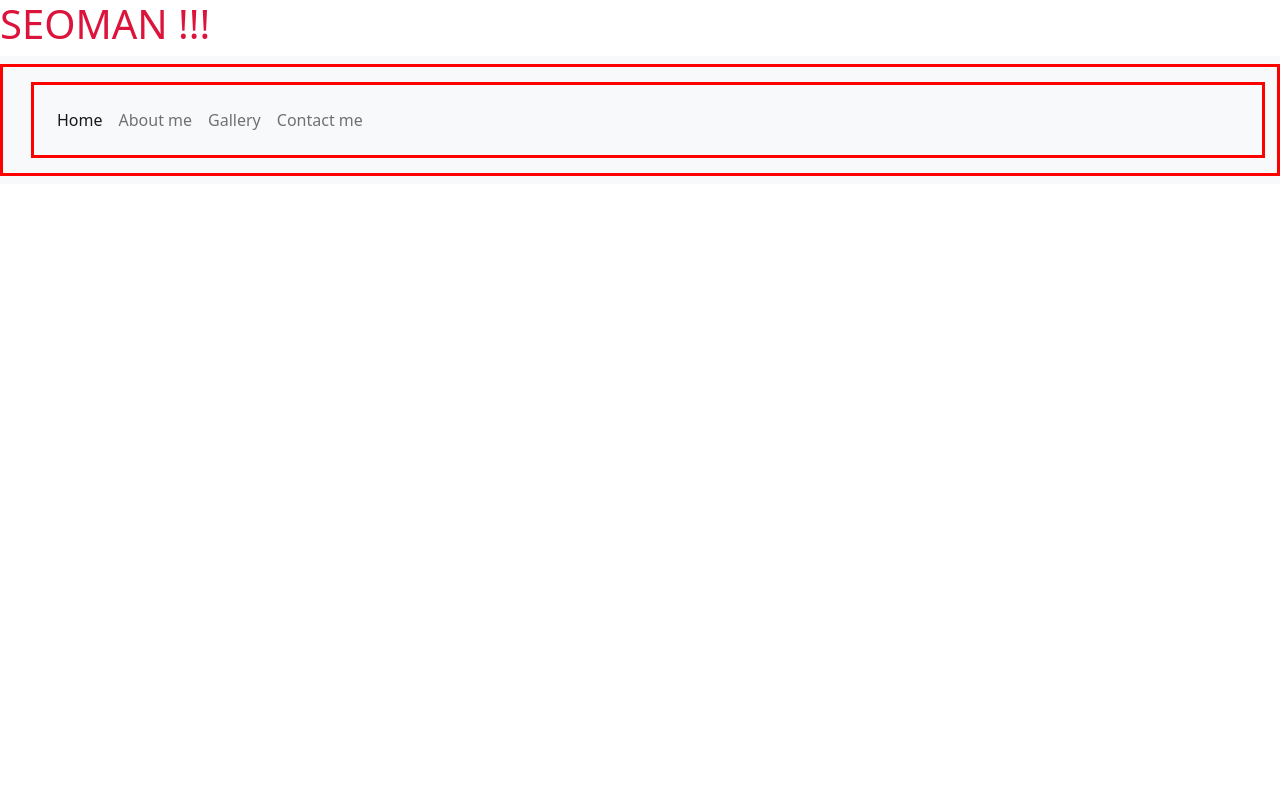
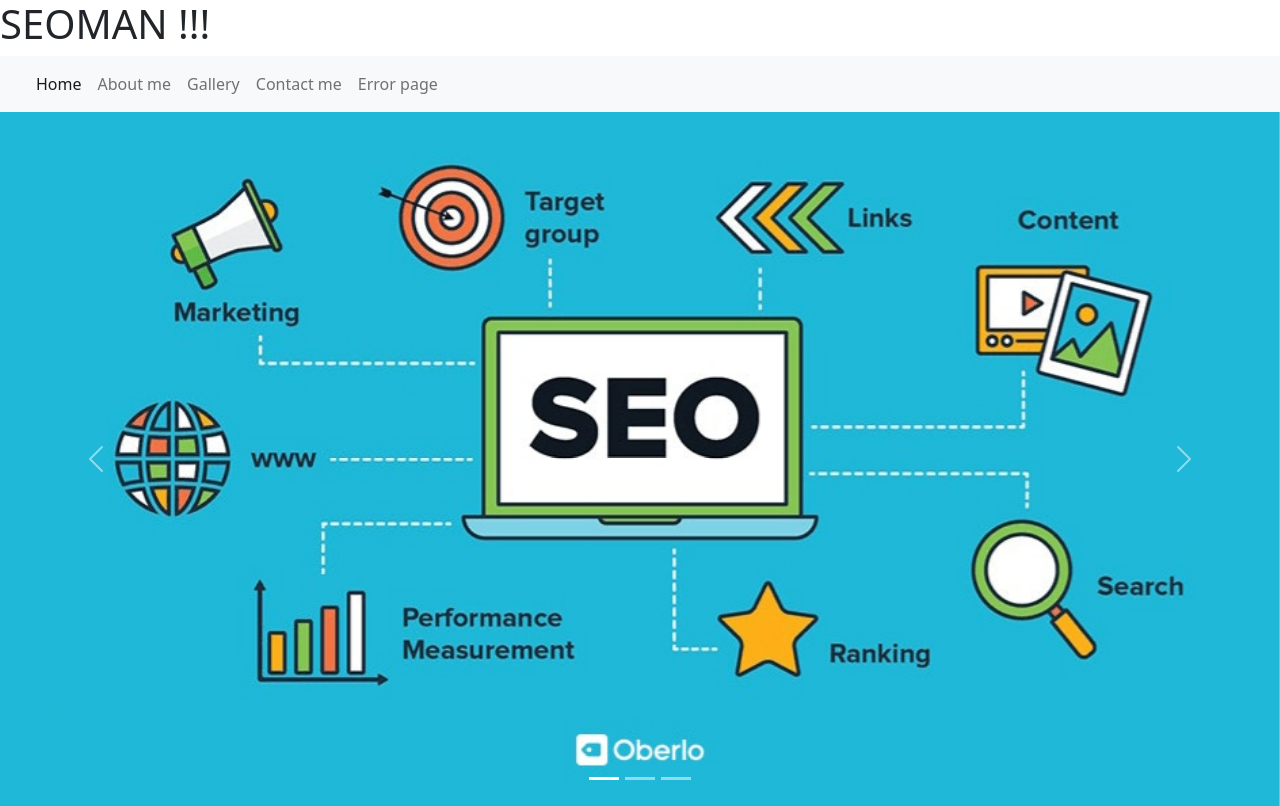
Before and after one commit to marcindev10/MySeoApp, a Flask app: page / in a window 1280 px wide. Before the commit the page ends 176 px from the top, so only its background shows below. Run offline with Flask 2, Linux system fonts and the light colour scheme.

Commit message:
added carousel in index.html and grid to gallery

```diff
--- a/static/style.css
+++ b/static/style.css
@@ -1,4 +1,4 @@
-h1 {
+/*h1 {
     color: crimson;
 }
 div {
@@ -11,3 +11,14 @@ div {
 img {
 object-fit: cover;
 }
+*/
+
+*{
+    margin: 0;
+    padding: 0;
+    border: 0;
+    line-height: 1.4em;
+    vertical-align: baseline;
+    text-decoration: none;
+    outline: none;
+}
--- a/templates/index.html
+++ b/templates/index.html
@@ -4,7 +4,7 @@
     <meta charset="UTF-8">
         <title>{% block title %}Home{% endblock %}Home page </title>
 
-    <link rel="stylesheet" href="{{ url_for('static', filename='style.css' ) }}">
+    <!--<link rel="stylesheet" href="{{ url_for('static', filename='style.css' ) }}"> -->
     <link href="https://cdn.jsdelivr.net/npm/bootstrap@5.0.1/dist/css/bootstrap.min.css" rel="stylesheet" integrity="sha384-+0n0xVW2eSR5OomGNYDnhzAbDsOXxcvSN1TPprVMTNDbiYZCxYbOOl7+AMvyTG2x" crossorigin="anonymous">
 
 </head>
@@ -32,6 +32,9 @@
         <li class="nav-item">
           <a class="nav-link" href="/contact">Contact me</a>
         </li>
+        <li class="nav-item">
+          <a class="nav-link" href="/404">Error page</a>
+        </li>
       </ul>
       <span class="navbar-text">
 
@@ -39,15 +42,39 @@
     </div>
   </div>
 </nav>
-<!--<nav>
-    <p>MY NAV BAR </p>
-    <a href="/">Home</a>
-    <a href="/about">About me</a>
-    <a href="/gallery">Gallery</a>
-    <a href="/contact">Contact us</a>
-</nav>
--->
+
+              <!-- carousel begins here -->
+
+<div id="carouselExampleIndicators" class="carousel slide" data-bs-ride="carousel">
+  <div class="carousel-indicators">
+    <button type="button" data-bs-target="#carouselExampleIndicators" data-bs-slide-to="0" class="active" aria-current="true" aria-label="Slide 1"></button>
+    <button type="button" data-bs-target="#carouselExampleIndicators" data-bs-slide-to="1" aria-label="Slide 2"></button>
+    <button type="button" data-bs-target="#carouselExampleIndicators" data-bs-slide-to="2" aria-label="Slide 3"></button>
+  </div>
+
+  <div class="carousel-inner">
+    <div class="carousel-item active">
+      <img src="{{ url_for('static', filename='./img/seo1.jpeg') }}" class="d-block w-100" alt="...">
+    </div>
+    <div class="carousel-item">
+      <img src="{{ url_for('static', filename='./img/seo2.jpeg') }}" class="d-block w-100" alt="...">
+    </div>
+    <div class="carousel-item">
+      <img src="{{ url_for('static', filename='./img/seo3.jpeg') }}" class="d-block w-100" alt="...">
+    </div>
+  </div>
+  <button class="carousel-control-prev" type="button" data-bs-target="#carouselExampleIndicators" data-bs-slide="prev">
+    <span class="carousel-control-prev-icon" aria-hidden="true"></span>
+    <span class="visually-hidden">Previous</span>
+  </button>
+  <button class="carousel-control-next" type="button" data-bs-target="#carouselExampleIndicators" data-bs-slide="next">
+    <span class="carousel-control-next-icon" aria-hidden="true"></span>
+    <span class="visually-hidden">Next</span>
+  </button>
+</div>
+
 
     <script src="https://cdn.jsdelivr.net/npm/bootstrap@5.0.1/dist/js/bootstrap.bundle.min.js" integrity="sha384-gtEjrD/SeCtmISkJkNUaaKMoLD0//ElJ19smozuHV6z3Iehds+3Ulb9Bn9Plx0x4" crossorigin="anonymous"></script>
+<div>{% block content %} {% endblock %}</div>
 </body>
 </html>
```
Also changed, not shown: templates/about.html (+7 -10 lines), templates/base.html (added, +49 -0 lines), templates/contact.html (+4 -11 lines), templates/error.html (+10 -1 lines), templates/gallery.html (+29 -1 lines), static/img/seo1.jpeg (added), static/img/seo2.jpeg (added), static/img/seo3.jpeg (added).
